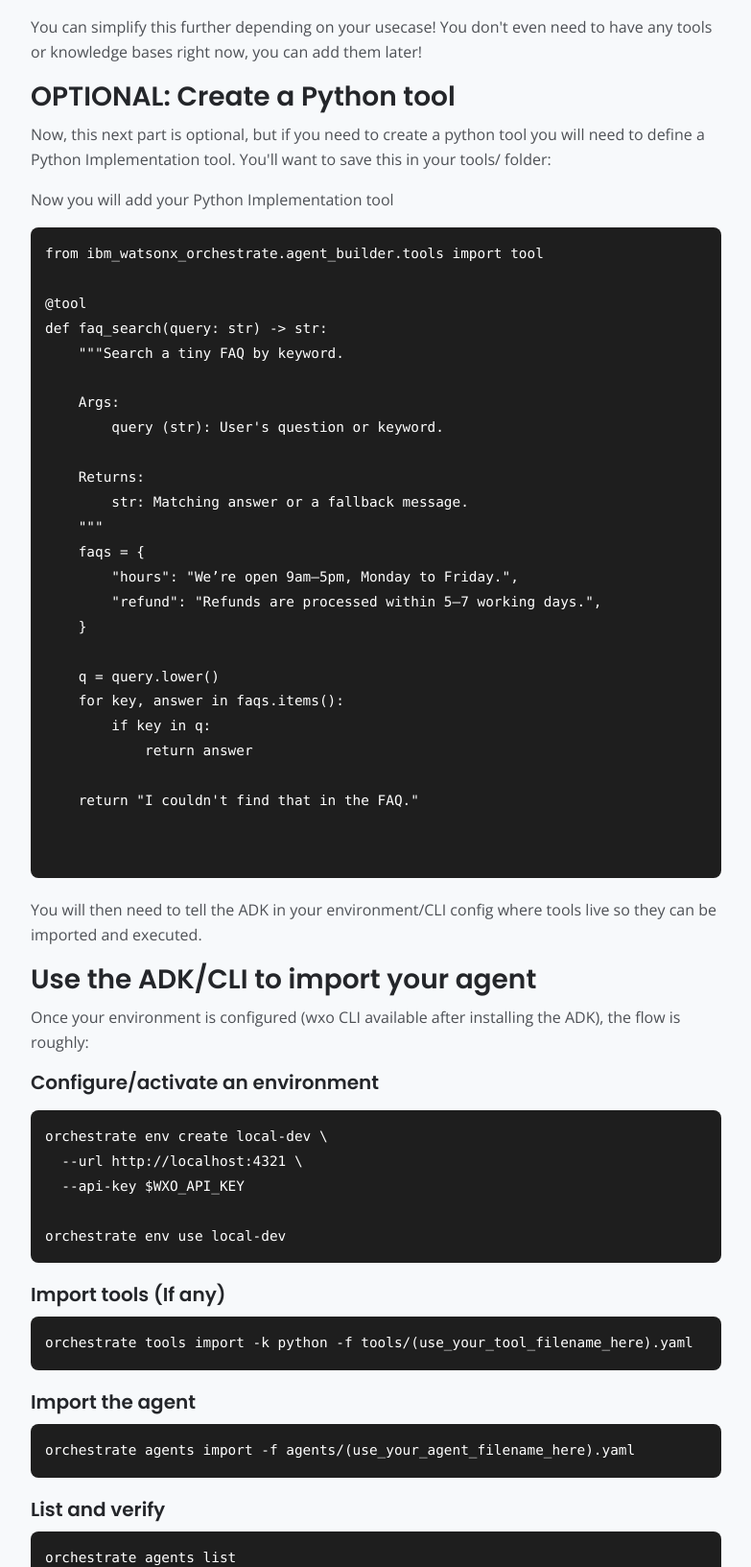
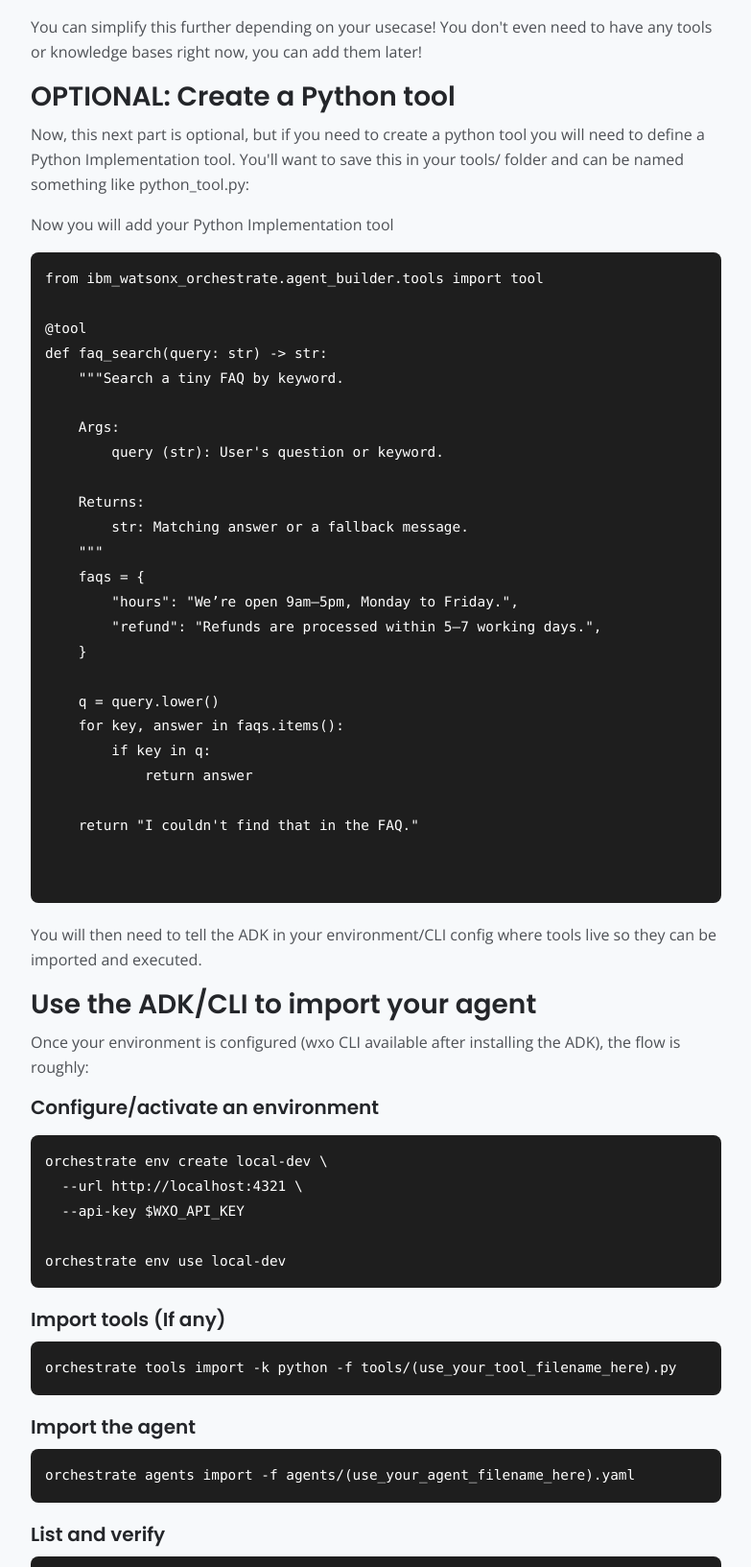
Before and after one commit to taivanle/taivanle.github.io, a plain HTML site: page docs/create_agent.html in a window 1280 px wide. Shown: the part 4500-6133 px from the top of the page at 96% size, without its empty margins (248-1031 px from the left). Drawn offline with nearby package versions, Linux system fonts and the light colour scheme.

Commit message:
edit: add filename to python_tool

```diff
--- a/docs/create_agent.html
+++ b/docs/create_agent.html
@@ -291,7 +291,7 @@ outputs:
                 <h3>OPTIONAL: Create a Python tool</h3>
                 <p>Now, this next part is optional, but if you need to create a python tool you will need to define a
                     Python Implementation tool.
-                    You'll want to save this in your tools/ folder:</p>
+                    You'll want to save this in your tools/ folder and can be named something like python_tool.py:</p>
 
                 </code></pre>
                 <p>Now you will add your Python Implementation tool</p>
@@ -339,7 +339,7 @@ def faq_search(query: str) -> str:
 orchestrate env use local-dev
 </code></pre>
                 <h5>Import tools (If any)</h5>
-                <pre class="code-block"><code>orchestrate tools import -k python -f tools/(use_your_tool_filename_here).yaml
+                <pre class="code-block"><code>orchestrate tools import -k python -f tools/(use_your_tool_filename_here).py
 </code></pre>
                 <h5>Import the agent</h5>
                 <pre class="code-block"><code>orchestrate agents import -f agents/(use_your_agent_filename_here).yaml
```
